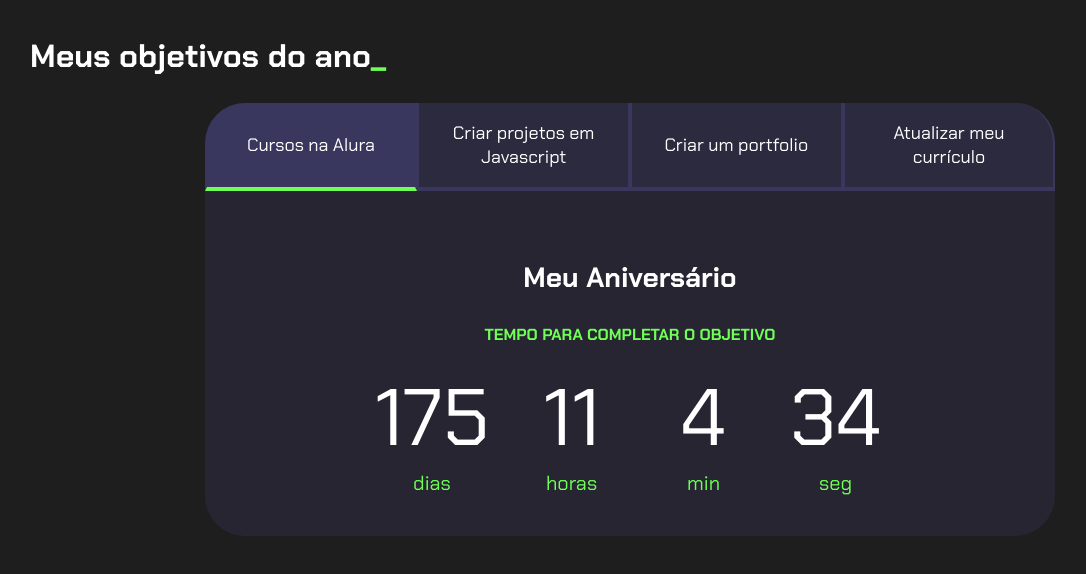
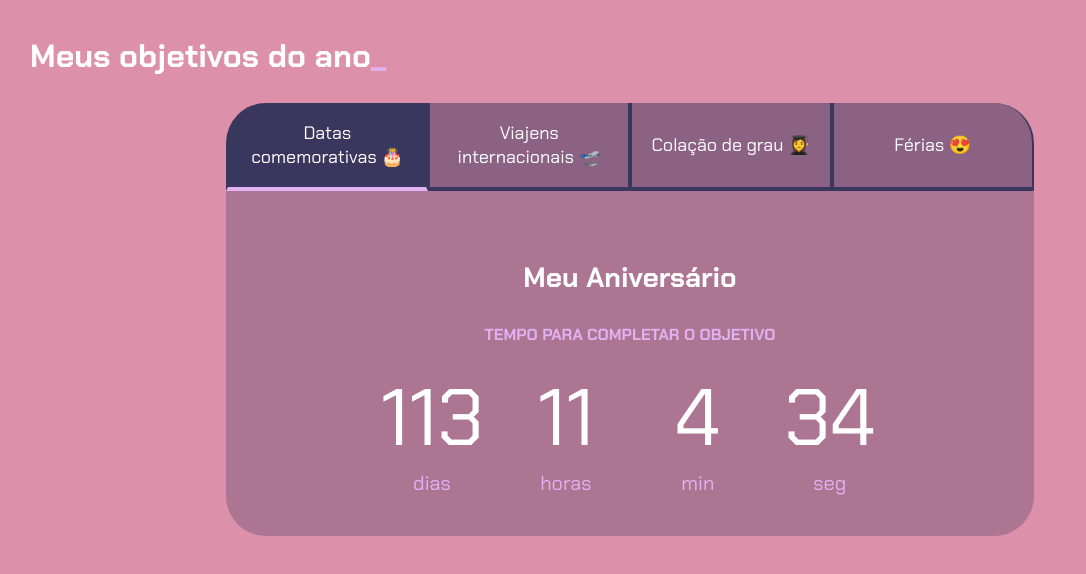
Before and after one commit to anatoniatto0/meus-objetivos-, a plain HTML site: page index.html in a window 1280 px wide. Shown: the whole page, without its empty margins (10-1096 px from the left). Drawn offline with Linux system fonts and the light colour scheme.

Commit message:
Add files via upload

```diff
--- a/index.html
+++ b/index.html
@@ -13,10 +13,10 @@
         <h2 class="titulo-principal">Meus objetivos do ano<span>_</span></h2>
         <div class="conteudo">
             <div class="botoes">
-                <button class="botao ativo">Cursos na Alura</button>
-                <button class="botao">Criar projetos em Javascript</button>
-                <button class="botao">Criar um portfolio</button>
-                <button class="botao">Atualizar meu currículo</button>
+                <button class="botao ativo">Datas comemorativas 🎂</button>
+                <button class="botao">Viajens internacionais 🛫 </button>
+                <button class="botao">Colação de grau 👩‍🎓</button>
+                <button class="botao">Férias 😍  </button>
             </div>
             <div class="abas-textos">
                 <div class="aba-conteudo ativo">
--- a/main.js
+++ b/main.js
@@ -15,8 +15,8 @@ for (let i = 0; i < botoes.length; i++) {
 }
 
 const contadores = document.querySelectorAll(".contador");
-const tempoObjetivo1 = new Date("2024-09-05T00:00:00");
-const tempoObjetivo2 = new Date("2024-10-05T00:00:00");
+const tempoObjetivo1 = new Date("2024-07-05T00:00:00");
+const tempoObjetivo2 = new Date("2024-08-05T00:00:00");
 const tempoObjetivo3 = new Date("2024-11-30T00:00:00");
 const tempoObjetivo4 = new Date("2024-12-01T00:00:00");
 
--- a/style.css
+++ b/style.css
@@ -1,8 +1,8 @@
 @import url('https://fonts.googleapis.com/css2?family=Chakra+Petch:wght@400;700&display=swap');
 
 :root {
-    --cor-de-fundo: #1E1E1E;
-    --verde: #6FFF57;
+    --cor-de-fundo: #dd90a9;
+    --verde: #e2b1f1;
     --branco: #FFFFFF;
     --botao-ativo: #3A375E;
     --botao-inativo: rgba(58, 55, 94, 0.5);
```
